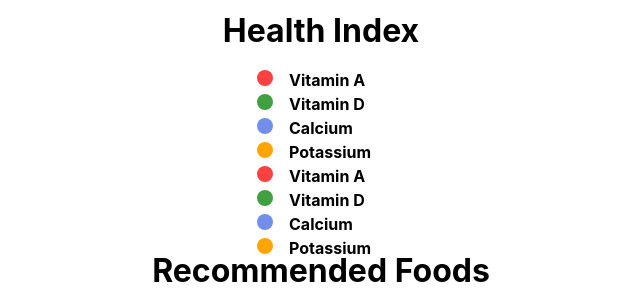
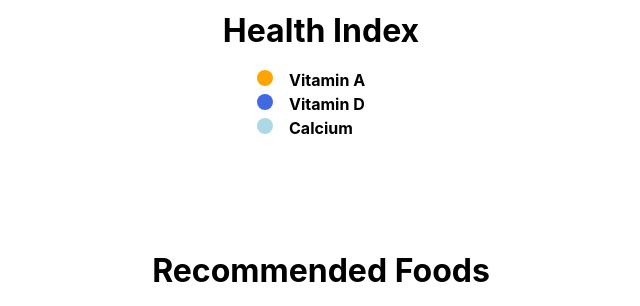
Before and after one commit to yehgen/nutrio, a React (Create React App) app: page / in a window 1280 px wide. Shown: the part 177-483 px from the top of the page, without its empty margins (319-959 px from the left). Built offline with nearby package versions, Linux system fonts and the light colour scheme.

Commit message:
Updated pie chart

```diff
--- a/src/App.js
+++ b/src/App.js
@@ -20,55 +20,28 @@ function App() {
       <div className = "title">
         <h1>Dashboard</h1>
       </div>
-      <Chart className = "health-chart"
-        width={250}
-        height={250}
+      <Chart
+        height={400}
         series={[
           {
             data: [
               1,
               2,
-              3,
               4
-            ]
-          },
-          {
-            data: [
-              5,
-              7,
-              11
-            ]
-          },
-          {
-            data: [
-              13,
-              17,
-              19
             ]
           }
         ]}
-        minY={undefined}
+        width={600}
       >
         <Transform
           method={[
             'transpose',
-            'stackNormalized'
+            'stack'
           ]}
         >
           <Pies
-            colors="category10"
+            className="pie"
             combined
-            innerRadius="33%"
-            padAngle={0.025}
-            cornerRadius={5}
-            innerPadding={5}
-            pieAttributes={{
-              onMouseLeave: function noRefCheck(){},
-              onMouseMove: function noRefCheck(){}
-            }}
-            pieStyle={{
-              opacity: 0.75
-            }}
           />
         </Transform>
       </Chart>
@@ -79,10 +52,9 @@ function App() {
         <NutritionLabel legend="legend1" nutrient="Vitamin A"></NutritionLabel>
         <NutritionLabel legend="legend2" nutrient="Vitamin D"></NutritionLabel>
         <NutritionLabel legend="legend3" nutrient="Calcium"></NutritionLabel>
-        <NutritionLabel legend="legend4" nutrient="Potassium"></NutritionLabel>
 
         {/* TODO replace the below divs with NutritionLabel components */}
-        <div className = "wrapper">
+        {/*<div className = "wrapper">
           <div className = "legend1"></div>
           <p><b>Vitamin A</b></p>
         </div>
@@ -97,7 +69,7 @@ function App() {
         <div className = "wrapper">
           <div className = "legend4"></div>
           <p><b>Potassium</b></p>
-        </div>
+        </div>*/}
 
       </div>
       <div className = "Food">
--- a/src/NutritionLabel.css
+++ b/src/NutritionLabel.css
@@ -3,8 +3,7 @@
 .legend1 {
   width: 1rem;
   height: 1rem;
-  background-color: red;
-  opacity: 0.75;
+  background-color: orange;
   margin-bottom: 0.25rem;
   border-radius: 100%;
   margin-right: 1rem;
@@ -13,8 +12,7 @@
 .legend2 {
   width: 1rem;
   height: 1rem;
-  background-color: green;
-  opacity: 0.75;
+  background-color: royalblue;
   margin-bottom: 0.25rem;
   border-radius: 100%;
   margin-right: 1rem;
@@ -23,18 +21,8 @@
 .legend3 {
   width: 1rem;
   height: 1rem;
-  background-color: royalblue;
-  opacity: 0.75;
+  background-color: lightblue;
   margin-bottom: 0.25rem;
   border-radius: 100%;
   margin-right: 1rem;
 }
-
-.legend4 {
-  width: 1rem;
-  height: 1rem;
-  background-color: orange;
-  margin-bottom: 0.25rem;
-  border-radius: 100%;
-  margin-right: 1rem;
-}
```
